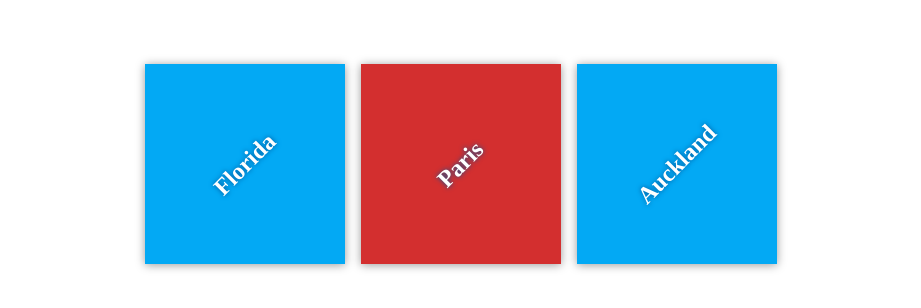
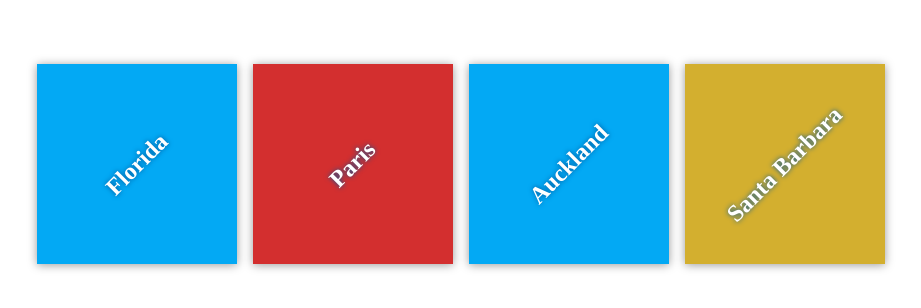
Before and after one commit to netjens/my-travel-plans, a plain HTML site: page index.html in a window 1280 px wide. Shown: the part 236-544 px from the top of the page, without its empty margins (179-1100 px from the left). Drawn offline with Linux system fonts and the light colour scheme.

Commit message:
added new destination

```diff
--- a/css/app.css
+++ b/css/app.css
@@ -58,3 +58,7 @@ h2 {
 #paris {
     background-color: #d32f2f;
 }
+
+#santabarbara {
+    background-color: #d3af2f;
+}
--- a/index.html
+++ b/index.html
@@ -20,6 +20,9 @@
             <div class="destination" id="auckland">
                 <h2>Auckland</h2>
             </div>
+            <div class="destination" id="santabarbara">
+                <h2>Santa Barbara</h2>
+            </div>
         </div>
     </div>
 </body>
```
